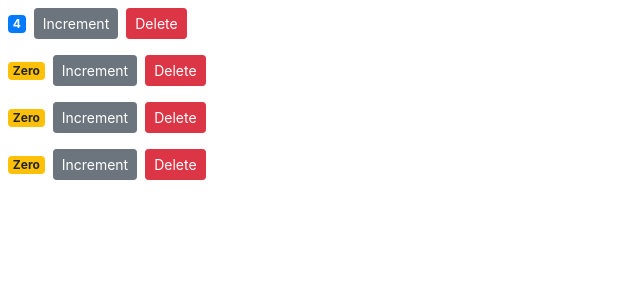
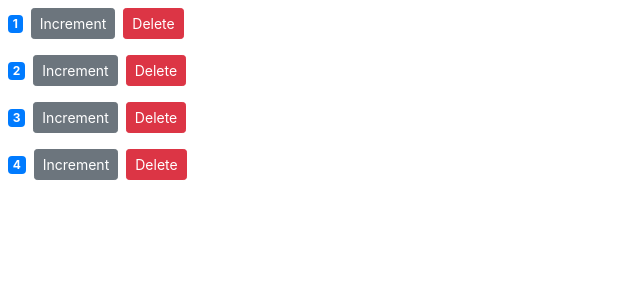
Before and after one commit to rvd2pwipwip/ReactMoshTutorial, a React (Create React App) app in the folder counter-app/: page / in a window 1280 px wide. Shown: the top 300 px of the page, without its empty margins (0-640 px from the left). Built offline with nearby package versions, Linux system fonts and the light colour scheme.

Commit message:
updating state 1:44:00

```diff
--- a/counter-app/src/components/counter.jsx
+++ b/counter-app/src/components/counter.jsx
@@ -2,7 +2,7 @@ import React, { Component } from "react";
 
 class Counter extends Component {
   state = {
-    value: this.props.value
+    value: this.props.counter.value
     // // tags: ["tag1", "tag2", "tag3"]
     // tags: []
   };
@@ -29,13 +29,13 @@ class Counter extends Component {
       <div>
         <span className={this.getBadgeClasses()}>{this.formatCount()}</span>
         <button
-          onClick={() => this.handleIncrement({ id: 1 })}
+          onClick={() => this.handleIncrement({ id: 1 })} //arrow function to pass property
           className="btn btn-secondary btn-sm"
         >
           Increment
         </button>
         <button
-          onClick={this.props.onDelete}
+          onClick={() => this.props.onDelete(this.props.counter.id)}
           className="btn btn-danger btn-sm m-2"
         >
           Delete
--- a/counter-app/src/components/counters.jsx
+++ b/counter-app/src/components/counters.jsx
@@ -4,15 +4,19 @@ import Counter from "./counter";
 class Counters extends Component {
   state = {
     counters: [
-      { id: 1, value: 4 },
-      { id: 2, value: 0 },
-      { id: 3, value: 0 },
-      { id: 4, value: 0 }
+      { id: 1, value: 1 },
+      { id: 2, value: 2 },
+      { id: 3, value: 3 },
+      { id: 4, value: 4 }
     ]
   };
 
-  handleDelete = e => {
-    console.log(this.state);
+  handleDelete = id => {
+    const counters = this.state.counters.filter(counter => counter.id !== id);
+    this.setState(prevState => {
+      return { counters };
+    });
+    // this.setState({ counters });
   };
 
   render() {
@@ -21,9 +25,10 @@ class Counters extends Component {
         {this.state.counters.map(counter => (
           <Counter
             key={counter.id}
-            id={counter.id}
-            value={counter.value}
+            // id={counter.id}
+            // value={counter.value}
             onDelete={this.handleDelete}
+            counter={counter}
           />
         ))}
       </div>
```
